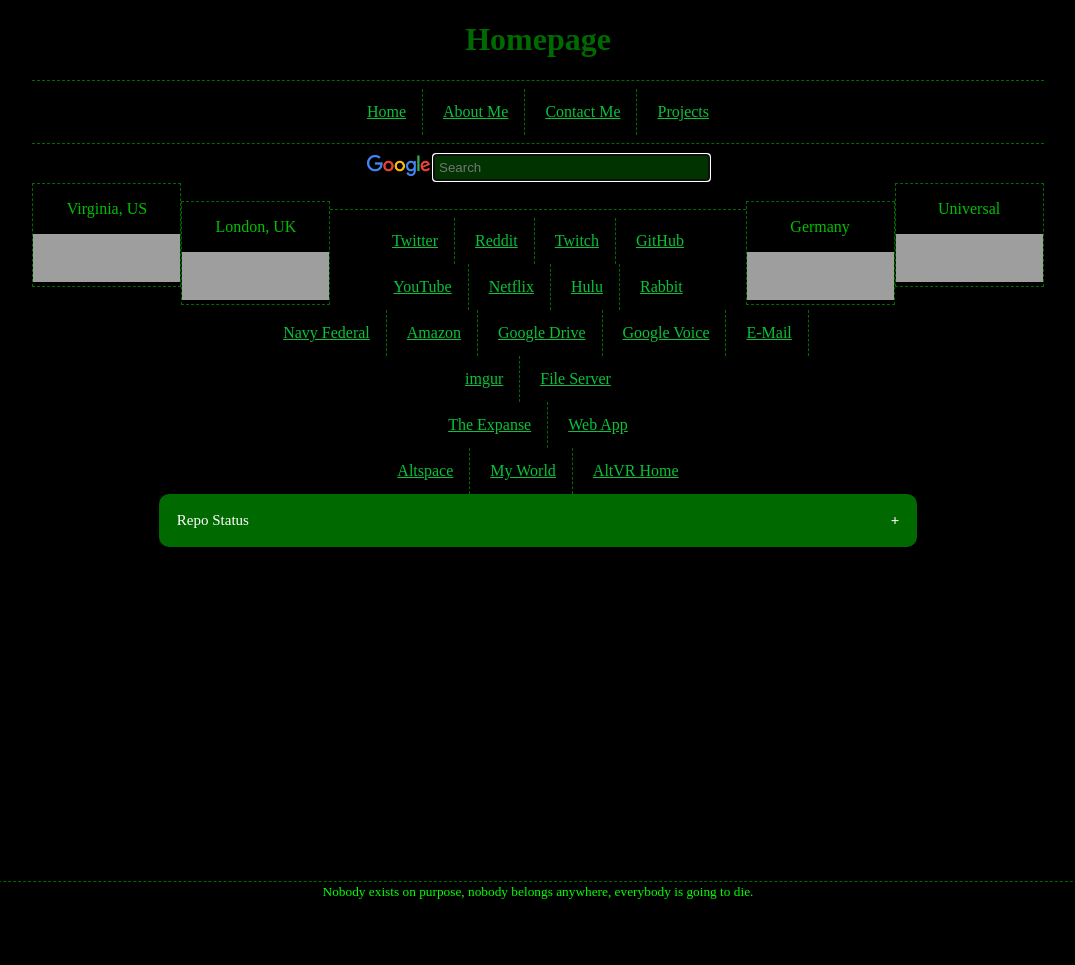
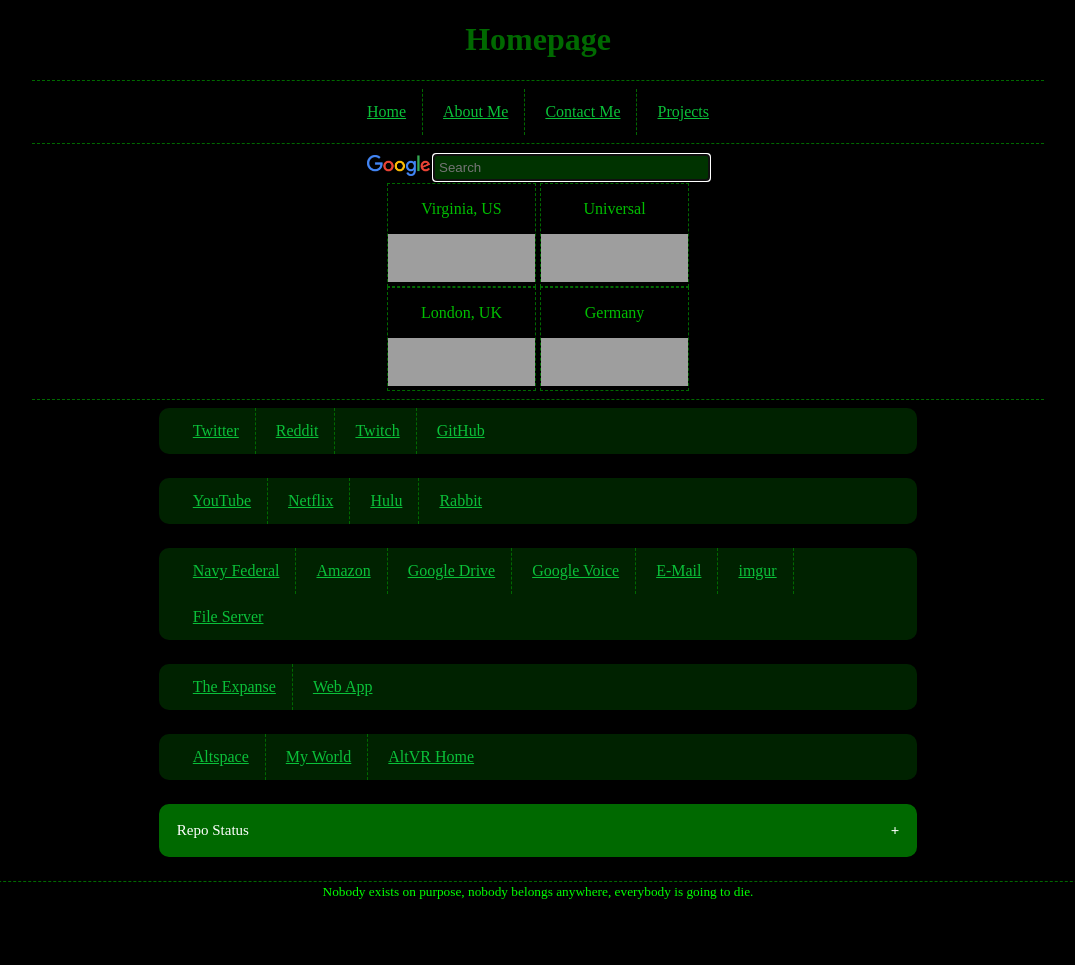
Before and after one commit to LunarTiger/homepage, a Jekyll site: the page built from index.md, in a window 1280 px wide. Shown: the whole page, without its empty margins (102-1177 px from the left). Built offline with Jekyll 4.4.1, drawn with Linux system fonts in a browser that asks for light colours; some web fonts are replaced; our own code applies the rules of GitHub Pages for plain Markdown files; before the commit the page ends 900 px from its top, so only the background shows below that; grey boxes are pictures that could not be loaded.

Commit message:
Update style.scss

```diff
--- a/assets/css/style.scss
+++ b/assets/css/style.scss
@@ -159,14 +159,12 @@
 div.leftside {
 	margin-right: 0;
 	display: inline-block;
-	float: left;
 	border: 1px dashed #006900;
 }
 
 div.rightside {
 	margin-left:0;
 	display: inline-block;
-	float: right;
 	border: 1px dashed #006900;
 }
 
@@ -289,12 +287,14 @@
 /*------------------------------------*/
 
 .holder {
-    border-width: 0;
-    width: 75%;
-    height:auto;
-    max-width: 100%;
-    margin-left:auto;
-    margin-right:auto;
+    padding: 0 18px;
+    height: auto;
+    overflow: hidden;
+    transition: max-height 0.2s ease-out;
+    background-color: #020;
+    text-align: left;
+    border-radius: 10px;
+    margin-bottom: 1.5em;
 }
 
 .holder p {
```
